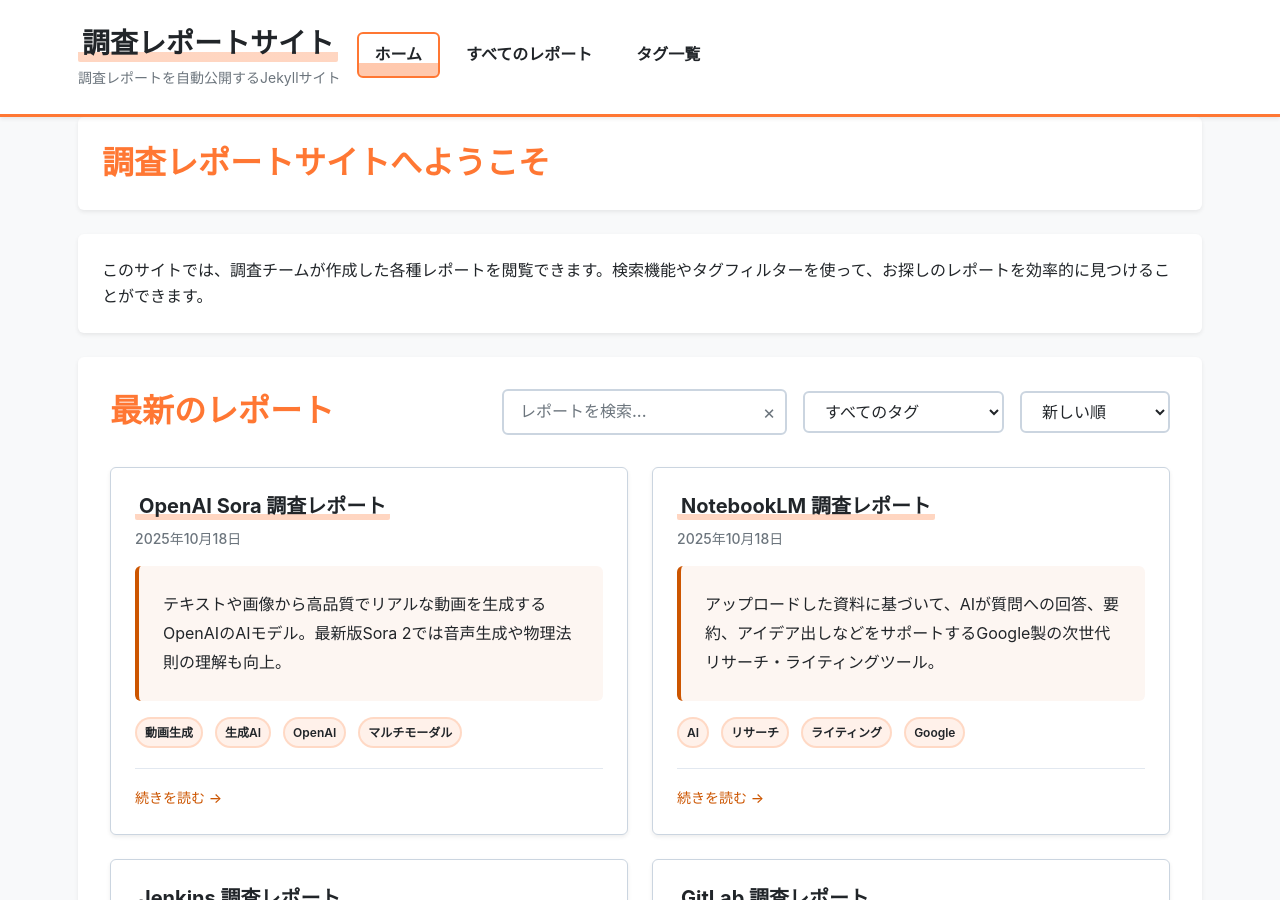
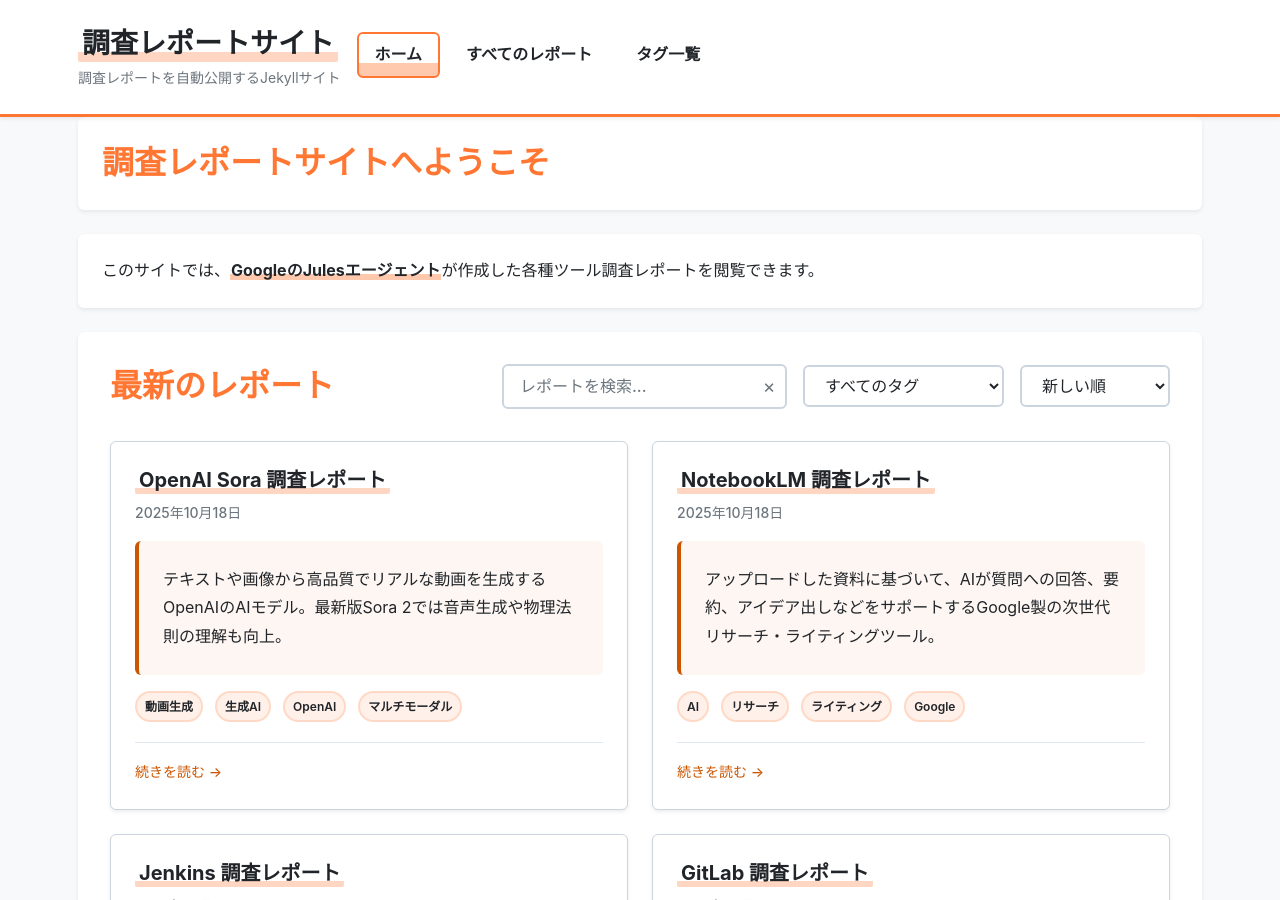
Before and after one commit to aegisfleet/tool-survey-report, a Jekyll site: the page built from index.md, in a window 1280 px wide and 900 px high, scrolled down 319 px. Built offline with Jekyll 4.4.1, drawn with Linux system fonts in a browser that asks for light colours; the list of posts is cut into pages by our own code.

Commit message:
docs(readme): Update project description to highlight Jules AI agent
- Modify README.md to emphasize that reports are created by Google's Jules AI agent
- Update project overview to provide more context about Jules and its role
- Enhance code block formatting for consistency
- Clarify the purpose and origin of the investigation reports
- Simplify and focus the site description in index.md

```diff
--- a/index.md
+++ b/index.md
@@ -1,9 +1,9 @@
 ---
 layout: home
 title: "調査レポートサイト"
-description: "調査チームが作成した各種レポートを閲覧できるサイトです"
+description: "GoogleのJulesエージェントが作成した各種ツール調査レポートを閲覧できるサイトです"
 ---
 
 ## 調査レポートサイトへようこそ
 
-このサイトでは、調査チームが作成した各種レポートを閲覧できます。検索機能やタグフィルターを使って、お探しのレポートを効率的に見つけることができます。
+このサイトでは、**GoogleのJulesエージェント**が作成した各種ツール調査レポートを閲覧できます。
```
Also changed, not shown: README.md.
